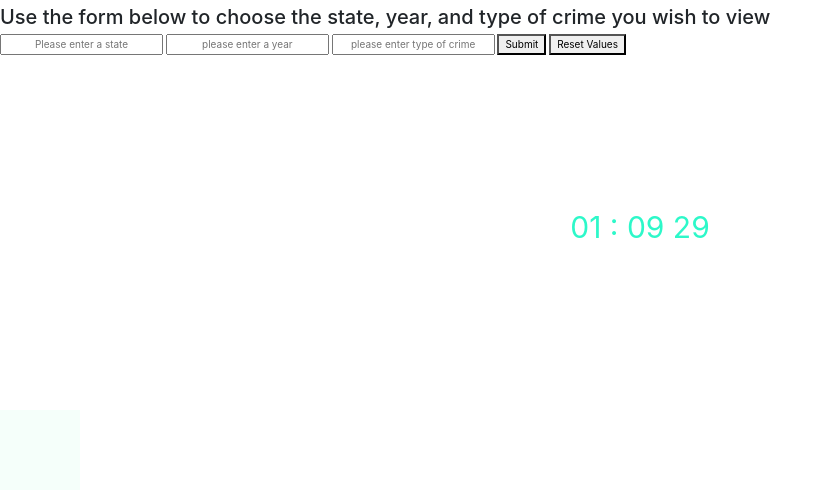
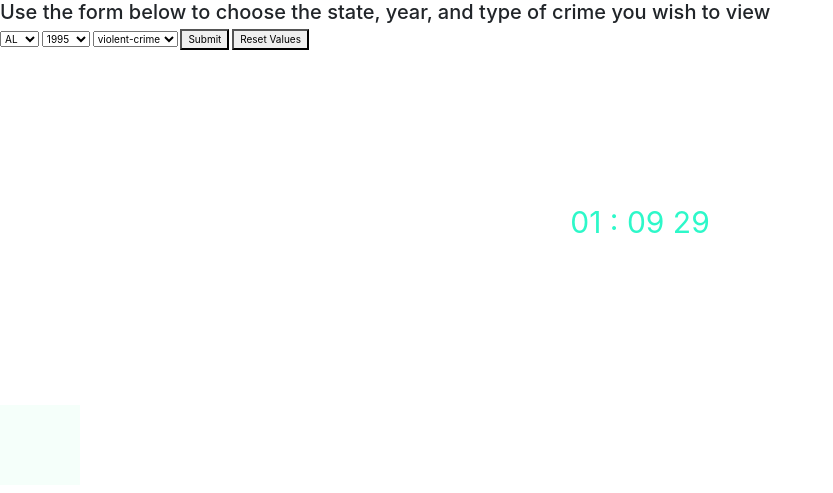
Before and after one commit to TrainMan471/CrimeAPI, a website: page public/index.html in a window 1280 px wide. Shown: the whole page, without its empty margins (0-833 px from the left). Drawn offline with nearby package versions, Linux system fonts and the light colour scheme.

Commit message:
Added a select bar where users can choose state, year, and type of crime

```diff
--- a/public/index.html
+++ b/public/index.html
@@ -11,13 +11,95 @@
 
 
   <body>
-    <h1></h1>
+
     <h2>Use the form below to choose the state, year, and type of crime you wish to view</h2>
-      <input id="state" placeholder="Please enter a state"></input>
-      <input id="year" placeholder="please enter a year"></input>
-      <input id="crime" placeholder="please enter type of crime"></input>
+    <h3></h3>
+      <select name="state" id="state">
+        <option value="AL">AL</option>
+        <option value="AK">AK</option>
+        <option value="AZ">AZ</option>
+        <option value="AR">AR</option>
+        <option value="CA">CA</option>
+        <option value="CO">CO</option>
+        <option value="CT">CT</option>
+        <option value="DE">DE</option>
+        <option value="FL">FL</option>
+        <option value="GA">GA</option>
+        <option value="HI">HI</option>
+        <option value="ID">ID</option>
+        <option value="IL">IL</option>
+        <option value="IN">IN</option>
+        <option value="IA">IA</option>
+        <option value="KS">KS</option>
+        <option value="KY">KY</option>
+        <option value="LA">LA</option>
+        <option value="ME">ME</option>
+        <option value="MD">MD</option>
+        <option value="MA">MA</option>
+        <option value="MI">MI</option>
+        <option value="MN">MN</option>
+        <option value="MS">MS</option>
+        <option value="MO">MO</option>
+        <option value="MT">MT</option>
+        <option value="NE">NE</option>
+        <option value="NV">NV</option>
+        <option value="NH">NH</option>
+        <option value="NJ">NJ</option>
+        <option value="NM">NM</option>
+        <option value="NY">NY</option>
+        <option value="NC">NC</option>
+        <option value="ND">ND</option>
+        <option value="OH">OH</option>
+        <option value="OK">OK</option>
+        <option value="OR">OR</option>
+        <option value="PA">PA</option>
+        <option value="RI">RI</option>
+        <option value="SC">SC</option>
+        <option value="SD">SD</option>
+        <option value="TN">TN</option>
+        <option value="TX">TX</option>
+        <option value="UT">UT</option>
+        <option value="VT">VT</option>
+        <option value="VA">VA</option>
+        <option value="WA">WA</option>
+        <option value="WV">WV</option>
+        <option value="WI">WI</option>
+        <option value="WY">WY</option>
+      </select>
+      <select name="year" id="year">
+        <option value="1995">1995</option>
+        <option value="1996">1996</option>
+        <option value="1997">1997</option>
+        <option value="1998">1998</option>
+        <option value="1999">1999</option>
+        <option value="2000">2000</option>
+        <option value="2001">2001</option>
+        <option value="2002">2002</option>
+        <option value="2003">2003</option>
+        <option value="2004">2004</option>
+        <option value="2005">2005</option>
+        <option value="2006">2006</option>
+        <option value="2007">2007</option>
+        <option value="2008">2008</option>
+        <option value="2009">2009</option>
+        <option value="2010">2010</option>
+        <option value="2011">2011</option>
+        <option value="2012">2012</option>
+        <option value="2013">2013</option>
+        <option value="2014">2014</option>
+        <option value="2015">2015</option>
+        <option value="2016">2016</option>
+        <option value="2017">2017</option>
+      </select>
+      <select name="crime" id="crime">
+        <option value="violent-crime">violent-crime</option>
+        <option value="homicide">homicide</option>
+        <option value="arson">arson</option>
+        <option value="robbery">robbery</option>
+    </select>
       <button onclick="askUser()">Submit</button>
       <button onclick="resetValues()">Reset Values</button>
+
 
       <p class="random"><span></span></p>
 
--- a/public/js/app.js
+++ b/public/js/app.js
@@ -69,15 +69,15 @@ newRequest.onreadystatechange = function() {
 
 
           if (crimeStats.results[i].data_year === year) {
-          const h1 = document.querySelector('h1').innerHTML = `Number of Violent Crimes According to Each Originating Agency during the year : ${year}`;
+          const h3 = document.querySelector('h3').innerHTML = `Number of Violent Crimes According to Each Originating Agency during the year : ${year}`;
           const div = document.querySelector('div');
           const ul  = document.createElement('ul');
 
 
       ul.innerHTML =  ` <li>Originating Agency: ${crimeStats.results[i].ori}</li>
                         <li>Type of Offense: ${crimeStats.results[i].offense}</li>
-                        <li>Actual Violent Crimes Committed : ${crimeStats.results[i].actual}</li>
-                        <li>Violent Crimes that were cleared : ${crimeStats.results[i].cleared}</li>`;
+                        <li>Actual ${crimeStats.results[i].offense}s committed : ${crimeStats.results[i].actual}</li>
+                        <li>${crimeStats.results[i].offense}s that were cleared : ${crimeStats.results[i].cleared}</li>`;
       div.append(ul);
 
 
@@ -117,8 +117,7 @@ newRequest.onreadystatechange = function() {
    let crimeType = document.getElementById('crime').value = "";
 
    let div = document.querySelector('div');
-   let ul = document.querySelector('ul');
-   div.remove(ul);
+   div.innerHTML = "";
 
 
 
```
Also changed, not shown: public/css/style.css (+39 -0 lines).
